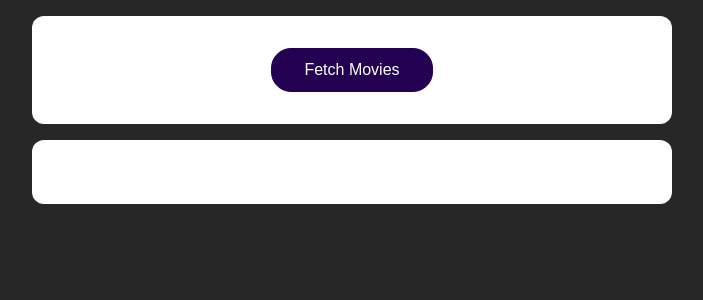
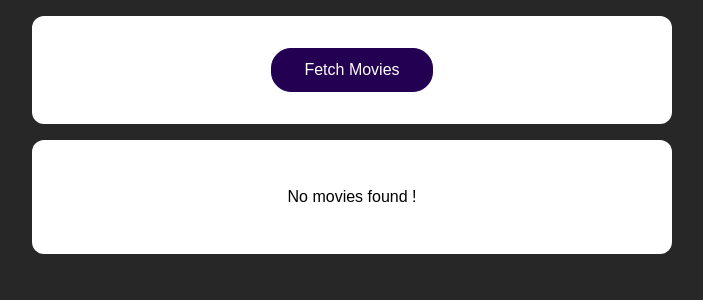
Before and after one commit to ogedengbewisdom/reactDatabase, a React (Create React App) app: page / in a window 1280 px wide. Shown: the top 300 px of the page, without its empty margins (288-991 px from the left). Built offline with nearby package versions, Linux system fonts and the light colour scheme.

Commit message:
Handling Loading and Data States

```diff
--- a/src/App.js
+++ b/src/App.js
@@ -5,8 +5,10 @@
 
 function App() {
   const [movies, setMovies] = useState([])
+  const [isLoading, setIsLoading] = useState(false)
 
   async function fetchDataHandler () {
+    setIsLoading(true)
     const response = await fetch("https://swapi.dev/api/films")
     const data = await response.json()
 
@@ -19,6 +21,7 @@
         }
     })
     setMovies(transformedMovies)
+    setIsLoading(false)
   }
 
   return (
@@ -27,7 +30,9 @@
         <button onClick={fetchDataHandler}>Fetch Movies</button>
       </section>
       <section>
-        <MoviesList movies={movies} />
+        {!isLoading && movies.length > 0 && <MoviesList movies={movies} />}
+        {isLoading && movies.length === 0 && <p>Loading...</p>}
+        {!isLoading && <p>No movies found !</p>}
       </section>
     </React.Fragment>
   );
```
